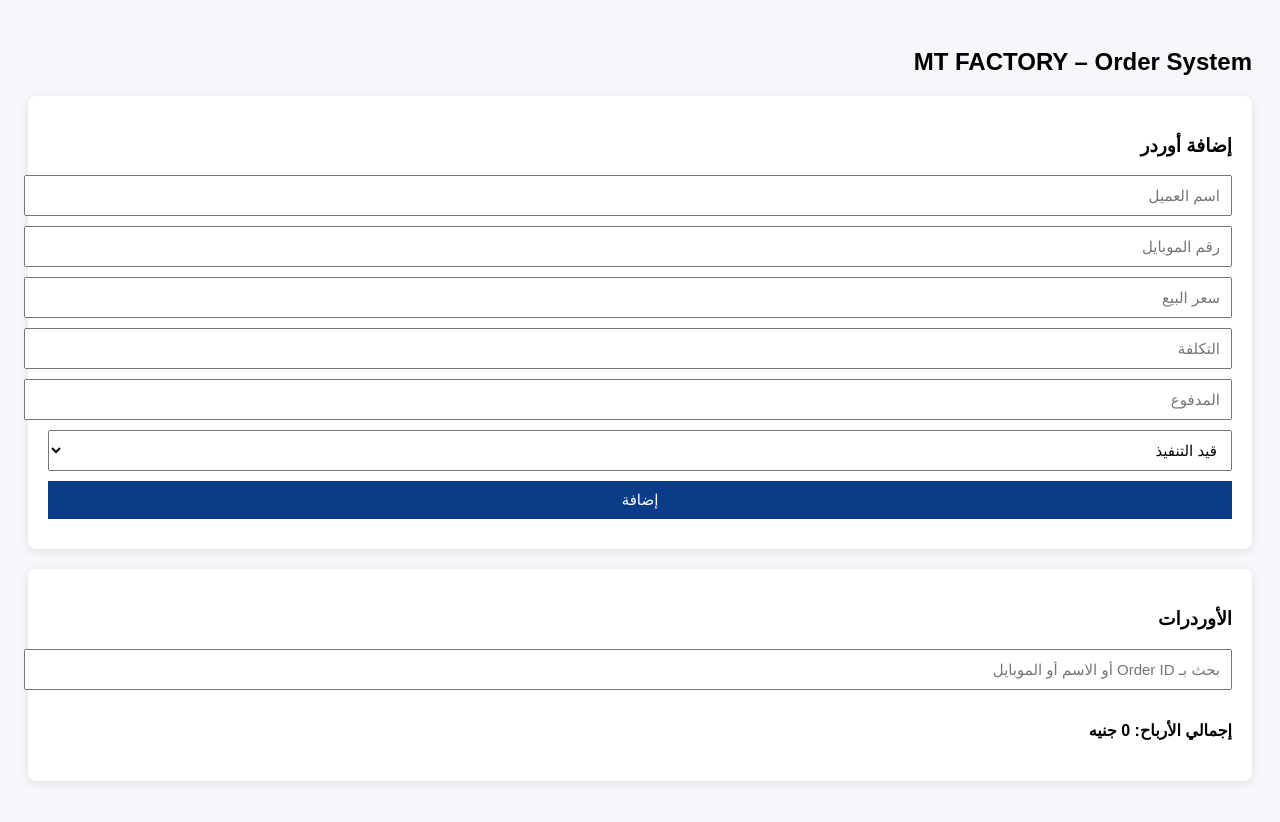
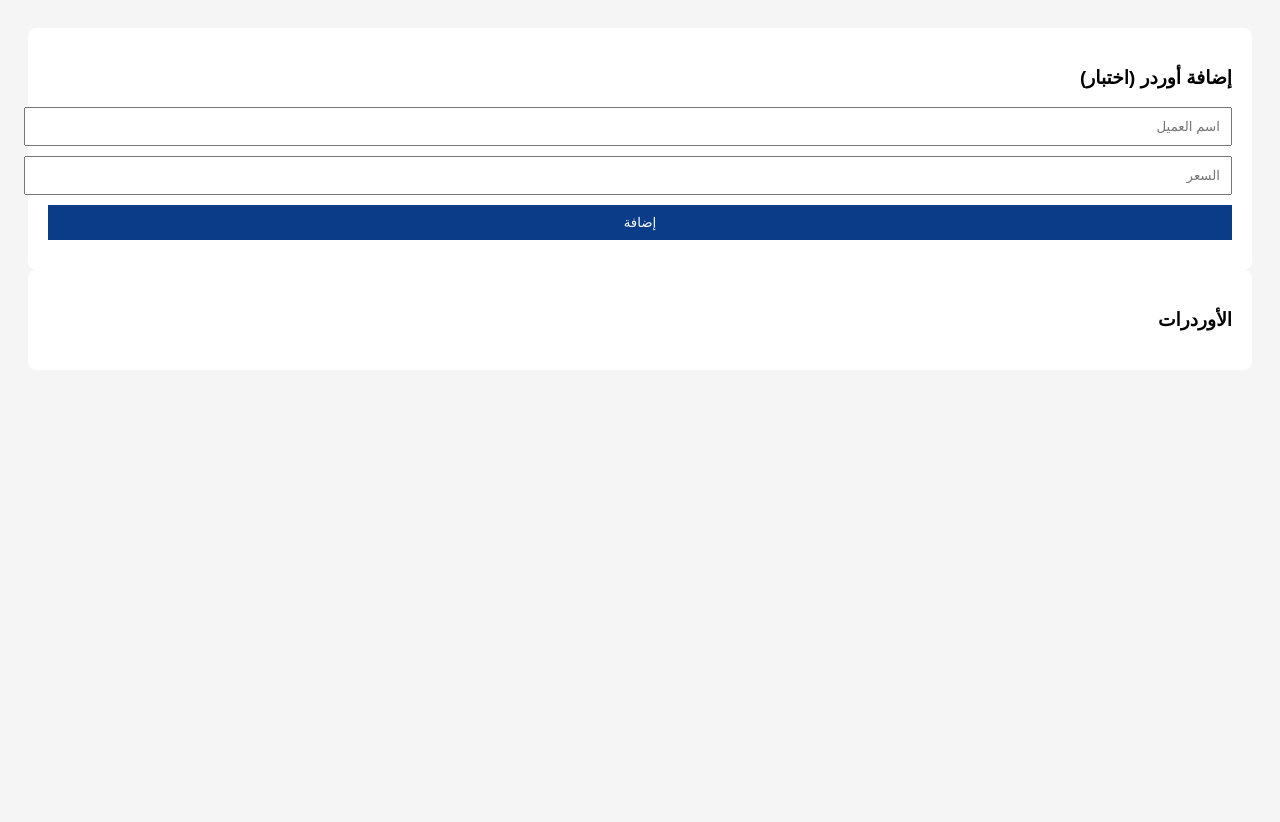
Before and after one commit to omarmohamed6840-beep/factory-order-system, a plain HTML site: page index.html in a window 1280 px wide. After the commit the page ends 800 px from the top, so only its background shows below. Drawn offline with Linux system fonts and the light colour scheme.

Commit message:
Update index.html

```diff
--- a/index.html
+++ b/index.html
@@ -2,176 +2,68 @@
 <html lang="ar">
 <head>
 <meta charset="UTF-8">
-  <title>MT FACTORY – Order System</title>
+<title>Order Test</title>
 
 <style>
-    body {
-      font-family: Arial, sans-serif;
-      background: #f5f7fa;
-      padding: 20px;
-      direction: rtl;
-    }
-    .box {
-      background: #fff;
-      padding: 20px;
-      border-radius: 8px;
-      margin-bottom: 20px;
-      box-shadow: 0 2px 8px rgba(0,0,0,0.1);
-    }
-    input, select, button {
-      width: 100%;
-      padding: 10px;
-      margin-bottom: 10px;
-      font-size: 15px;
-    }
-    button {
-      background: #0b3c88;
-      color: #fff;
-      border: none;
-      cursor: pointer;
-    }
-    .order {
-      border-bottom: 1px solid #ddd;
-      padding: 10px 0;
-    }
+body { font-family: Arial; background:#f5f5f5; padding:20px; direction:rtl }
+.box { background:#fff; padding:20px; border-radius:8px }
+input, button { width:100%; padding:10px; margin-bottom:10px }
+button { background:#0b3c88; color:#fff; border:none }
+.order { border-bottom:1px solid #ddd; padding:10px 0 }
 </style>
 </head>
 
 <body>
 
-<h2>MT FACTORY – Order System</h2>
+<div class="box">
+  <h3>إضافة أوردر (اختبار)</h3>
 
-<div class="box">
-  <h3>إضافة أوردر</h3>
+  <input id="name" placeholder="اسم العميل">
+  <input id="price" placeholder="السعر">
 
-  <input id="customer" placeholder="اسم العميل">
-  <input id="phone" placeholder="رقم الموبايل">
-  <input id="total" placeholder="سعر البيع">
-  <input id="cost" placeholder="التكلفة">
-  <input id="paid" placeholder="المدفوع">
-
-  <select id="status">
-    <option value="قيد التنفيذ">قيد التنفيذ</option>
-    <option value="تم التسليم">تم التسليم</option>
-  </select>
-
-  <button id="addBtn">إضافة</button>
+  <button id="btn">إضافة</button>
 </div>
 
 <div class="box">
   <h3>الأوردرات</h3>
-
-  <input id="search" placeholder="بحث بـ Order ID أو الاسم أو الموبايل">
-
   <div id="orders"></div>
-
-  <h4>إجمالي الأرباح: <span id="profit">0</span> جنيه</h4>
 </div>
 
-<!-- Firebase -->
-<script src="https://www.gstatic.com/firebasejs/9.23.0/firebase-app-compat.js"></script>
-<script src="https://www.gstatic.com/firebasejs/9.23.0/firebase-firestore-compat.js"></script>
+<script>
+const nameInput = document.getElementById("name");
+const priceInput = document.getElementById("price");
+const ordersDiv = document.getElementById("orders");
+const btn = document.getElementById("btn");
 
-<script>
-  /* ===== Firebase ===== */
-  const firebaseConfig = {
-    apiKey: "AIzaSyCvcrAV2T9ocmKJzwBgkDGK18wXxnd3XV0",
-    authDomain: "mt-factory.firebaseapp.com",
-    projectId: "mt-factory",
-    storageBucket: "mt-factory.appspot.com",
-    messagingSenderId: "462981501394",
-    appId: "1:462981501394:web:d9f1736711d3990220380b"
-  };
+let orders = [];
 
-  firebase.initializeApp(firebaseConfig);
-  const db = firebase.firestore();
-  console.log("🔥 Firebase Connected");
-
-  /* ===== Elements ===== */
-  const customer = document.getElementById("customer");
-  const phone = document.getElementById("phone");
-  const total = document.getElementById("total");
-  const cost = document.getElementById("cost");
-  const paid = document.getElementById("paid");
-  const status = document.getElementById("status");
-  const ordersDiv = document.getElementById("orders");
-  const profitSpan = document.getElementById("profit");
-  const searchInput = document.getElementById("search");
-  const addBtn = document.getElementById("addBtn");
-
-  /* ===== Data ===== */
-  let orders = JSON.parse(localStorage.getItem("factory_orders") || "[]");
-
-  /* ===== Order ID ===== */
-  function generateOrderId() {
-    let last = Number(localStorage.getItem("last_order_number") || 0) + 1;
-    localStorage.setItem("last_order_number", last);
-    return "ORD-" + String(last).padStart(4, "0");
-  }
-
-  /* ===== Add Order ===== */
-  function addOrder() {
-    if (!customer.value || !phone.value || !total.value || !cost.value) {
-      alert("كمّل كل البيانات");
+btn.addEventListener("click", () => {
+  if (!nameInput.value || !priceInput.value) {
+    alert("اكتب البيانات");
     return;
   }
 
-    const order = {
-      id: generateOrderId(),
-      customer: customer.value,
-      phone: phone.value,
-      total: Number(total.value),
-      cost: Number(cost.value),
-      paid: Number(paid.value || 0),
-      status: status.value,
-      date: new Date().toISOString()
-    };
+  orders.push({
+    name: nameInput.value,
+    price: priceInput.value
+  });
 
-    orders.push(order);
-    localStorage.setItem("factory_orders", JSON.stringify(orders));
-    db.collection("orders").doc(order.id).set(order);
-
-    customer.value = "";
-    phone.value = "";
-    total.value = "";
-    cost.value = "";
-    paid.value = "";
+  nameInput.value = "";
+  priceInput.value = "";
 
   render();
-  }
+});
 
-  addBtn.addEventListener("click", addOrder);
-
-  /* ===== Render + Search ===== */
 function render() {
   ordersDiv.innerHTML = "";
-    let profit = 0;
-    let q = searchInput.value.toLowerCase();
-
-    orders
-      .filter(o =>
-        o.id.toLowerCase().includes(q) ||
-        o.customer.toLowerCase().includes(q) ||
-        o.phone.includes(q)
-      )
-      .forEach(o => {
-        let p = o.total - o.cost;
-        profit += p;
-
+  orders.forEach(o => {
     ordersDiv.innerHTML += `
       <div class="order">
-            <b>${o.id}</b> – ${o.customer}<br>
-            ${o.phone}<br>
-            بيع: ${o.total} | تكلفة: ${o.cost} | ربح: ${p}
+        ${o.name} - ${o.price}
       </div>
     `;
   });
-
-    profitSpan.innerText = profit;
 }
-
-  searchInput.addEventListener("input", render);
-  render();
 </script>
 
 </body>
```
Lines whose indentation alone changed are shown as unchanged.
